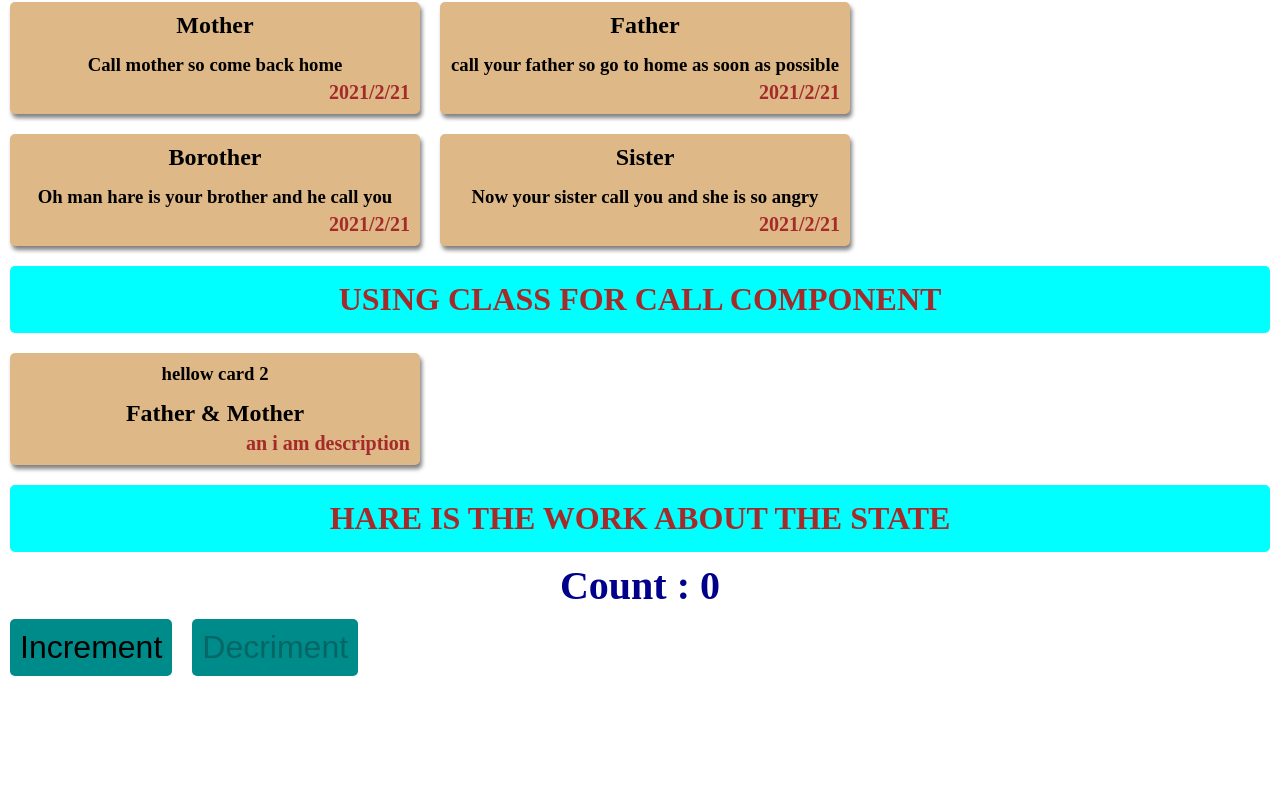
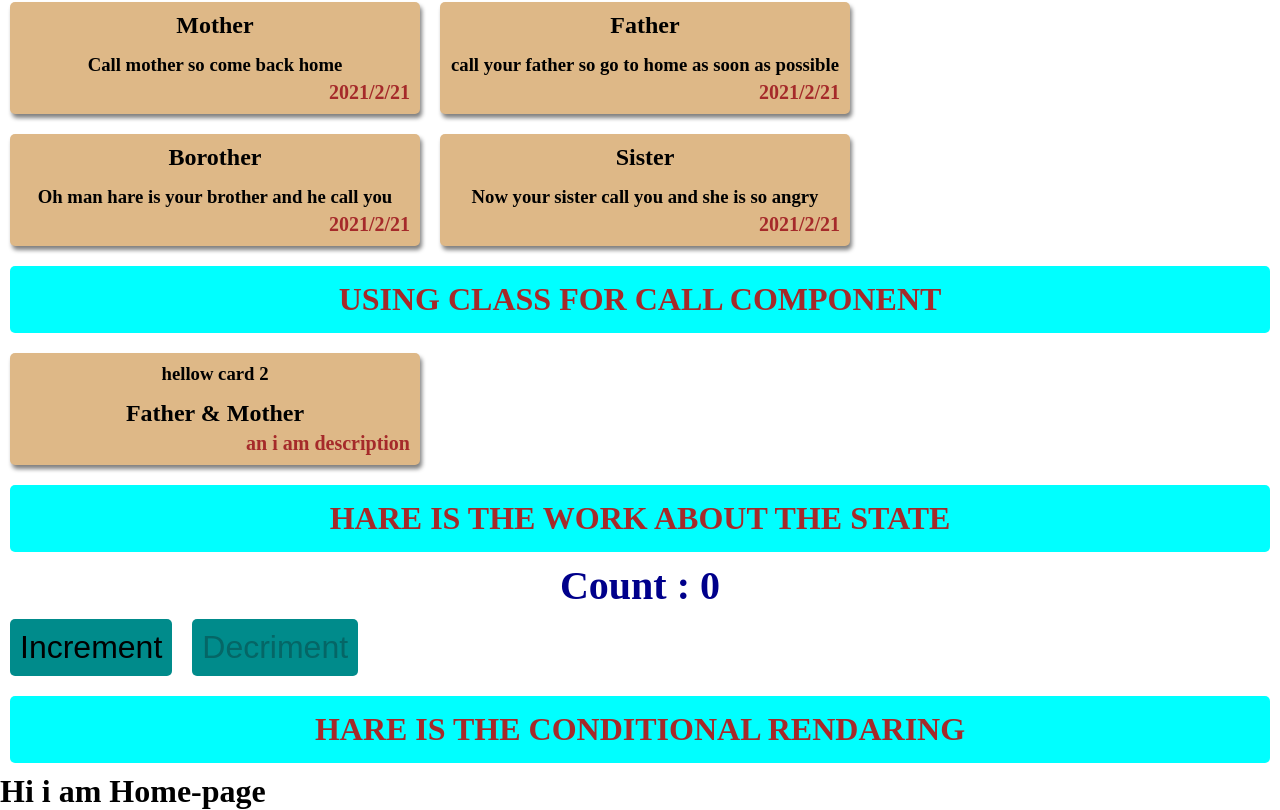
Before and after one commit to hasan972/my-react-app, a React (Create React App) app: page / in a window 1280 px wide. Shown: the part 1148-1958 px from the top of the page. Before the commit the page ends 1834 px from the top, so only its background shows below. Built offline with nearby package versions, Linux system fonts and the light colour scheme.

Commit message:
Conditional Rendaring
in this commit , all about of conditional rendaring and also the Ternary condition and the  last one is short circuit condition
we using this for render the homepage or any other page using condition

```diff
--- a/src/App.js
+++ b/src/App.js
@@ -3,6 +3,7 @@ import Card from './components/card'
 import Data from './data.json'
 import Card2 from './components/card2'
 import State from './state'
+import ConditionalRendaring from './conditional-rendaring'
 
 let items = [];
 for(let x=0; x<Data.length; x++){
@@ -38,6 +39,9 @@ return <div>
         {/* now we start thge state and call the component and change when we search any value or keyword */}
         <h1 className="heading">Hare is the work about the state</h1>
         <State />
+        {/* conditionl rendaring */}
+        <h1 className="heading"> hare is the conditional rendaring</h1>
+        <ConditionalRendaring />
 </div>
 }
 
--- /dev/null
+++ b/src/conditional-rendaring/homePage.js
@@ -0,0 +1,9 @@
+import React from 'react'
+
+export default function homePage() {
+    return (
+        <div>
+           <h1>Hi i am Home-page</h1>
+        </div>
+    )
+}
--- /dev/null
+++ b/src/conditional-rendaring/index.js
@@ -0,0 +1,43 @@
+import React, { Component } from 'react'
+import HomePage from './homePage'
+import Loginpage from './loginpage'
+
+
+ class conditionalRendaring extends Component {
+
+    //constructor
+    constructor(props) {
+        super(props)
+
+        this.state = {
+             isLogin : true
+        }
+    }
+
+    render() {
+        const {isLogin} =this.state
+        if (isLogin){
+            return <HomePage />
+        }
+        else{
+            return <Loginpage />
+        }
+    }
+}
+//Same work now we do uising ternary
+    // render (){
+    //     const {islogin2} =this.state
+    //     let element;
+    //     element = isLogin2 ? <HomePage /> : <Loginpage />  Note:we using directly this line into JSX/return area
+    //     return(
+    //         <div>
+    //             {element}
+    //         </div>
+// for sort circuit
+    //          <div>
+    //             {islogin2 && <HomePage />}
+     //          </div>
+    //     )
+    // }
+
+export default conditionalRendaring
--- /dev/null
+++ b/src/conditional-rendaring/loginpage.js
@@ -0,0 +1,10 @@
+import { render } from '@testing-library/react'
+import React from 'react'
+
+export default function loginpage(){
+        return(
+            <div>
+                <h1>Hi am login page</h1>
+            </div>
+        )
+}
```
